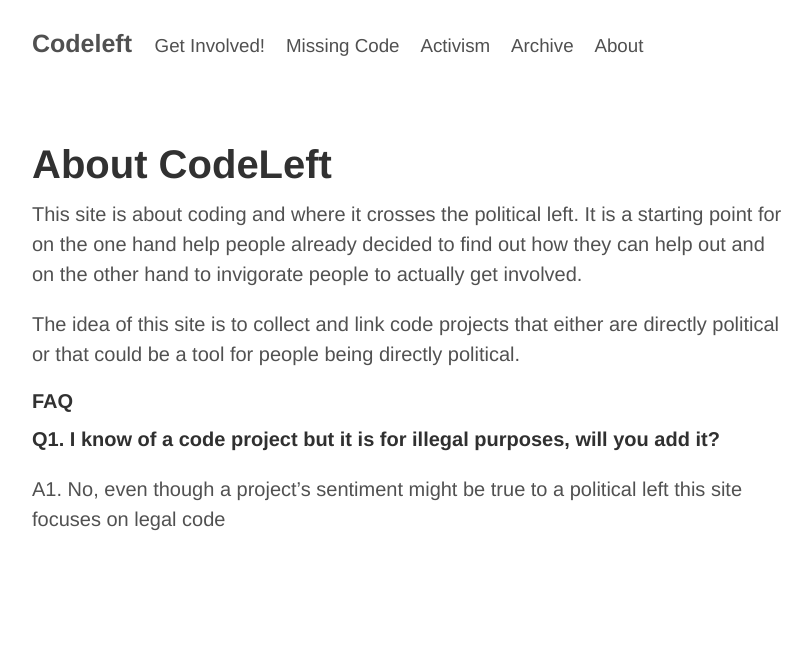
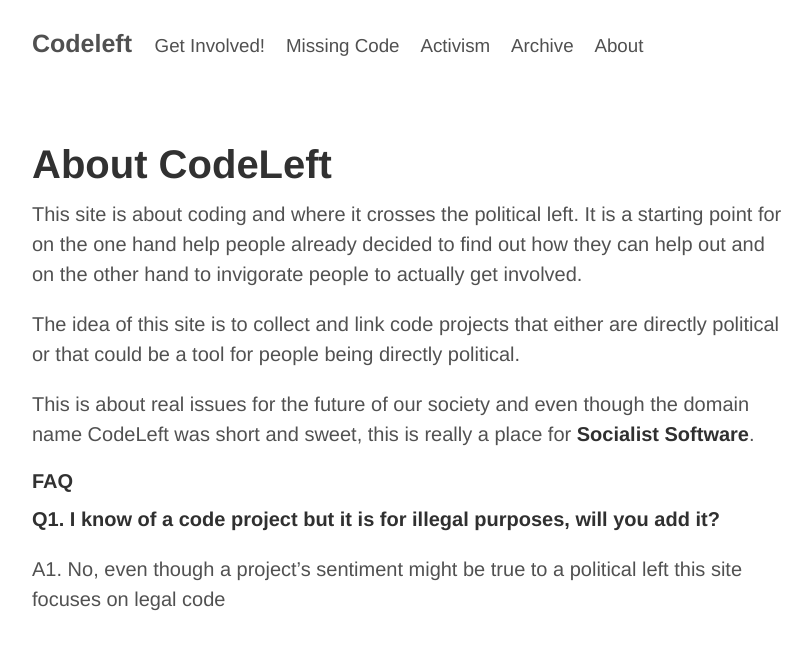
Before and after one commit to johhoi/codeleft, a Jekyll site: the page built from about.md, in a window 1280 px wide. Shown: the top 650 px of the page, without its empty margins (228-1040 px from the left). Built offline with Jekyll 4.4.1, drawn with Linux system fonts in a browser that asks for light colours.

Commit message:
Update about.md

```diff
--- a/about.md
+++ b/about.md
@@ -9,6 +9,9 @@ This site is about coding and where it crosses the political left. It is a start
 
 The idea of this site is to collect and link code projects that either are directly political or that could be a tool for people being directly political.
 
+This is about real issues for the future of our society and even though the domain name CodeLeft was short and sweet, this is really a place for **Socialist Software**.
+
+
 #### FAQ
 **Q1. I know of a code project but it is for illegal purposes, will you add it?**
 
```
